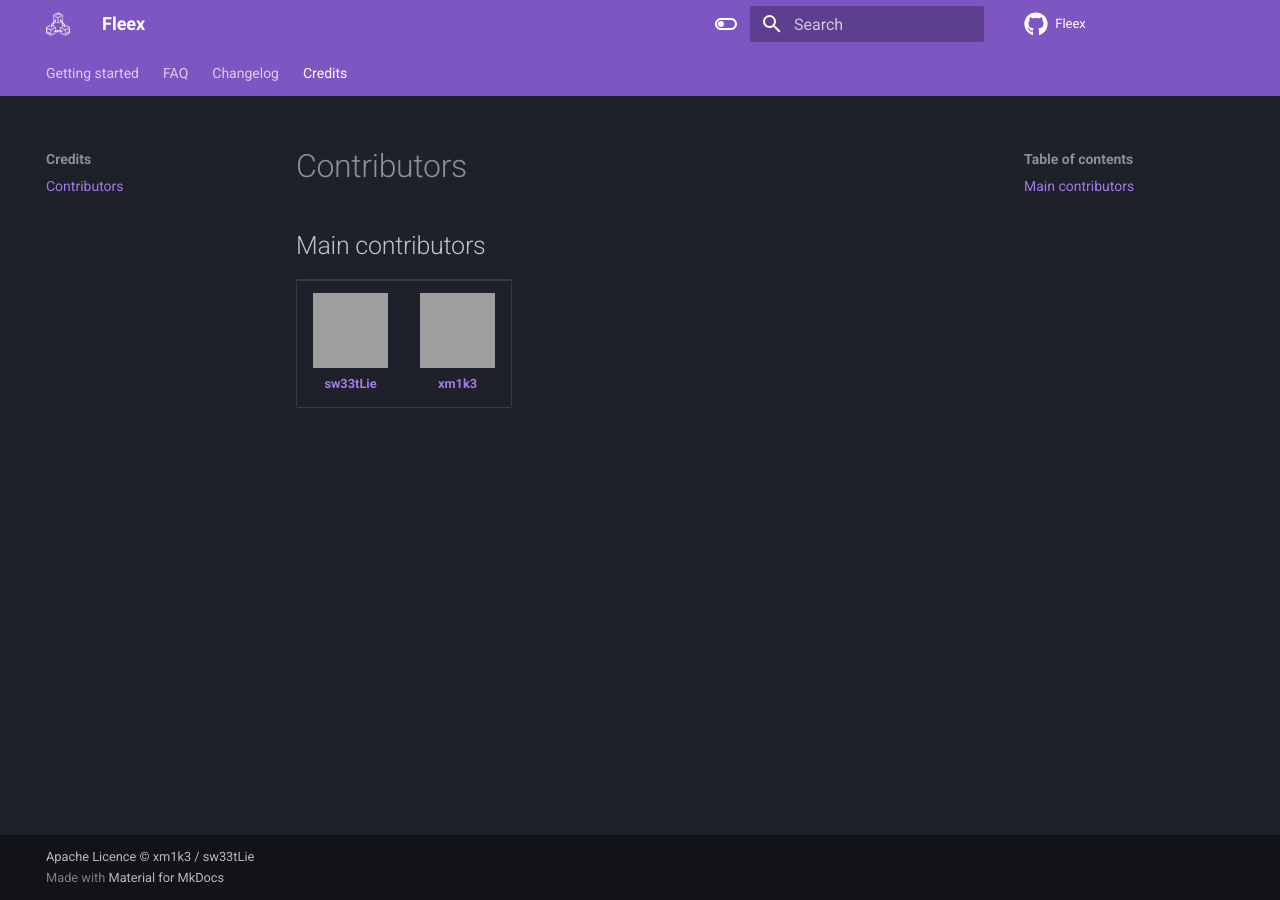
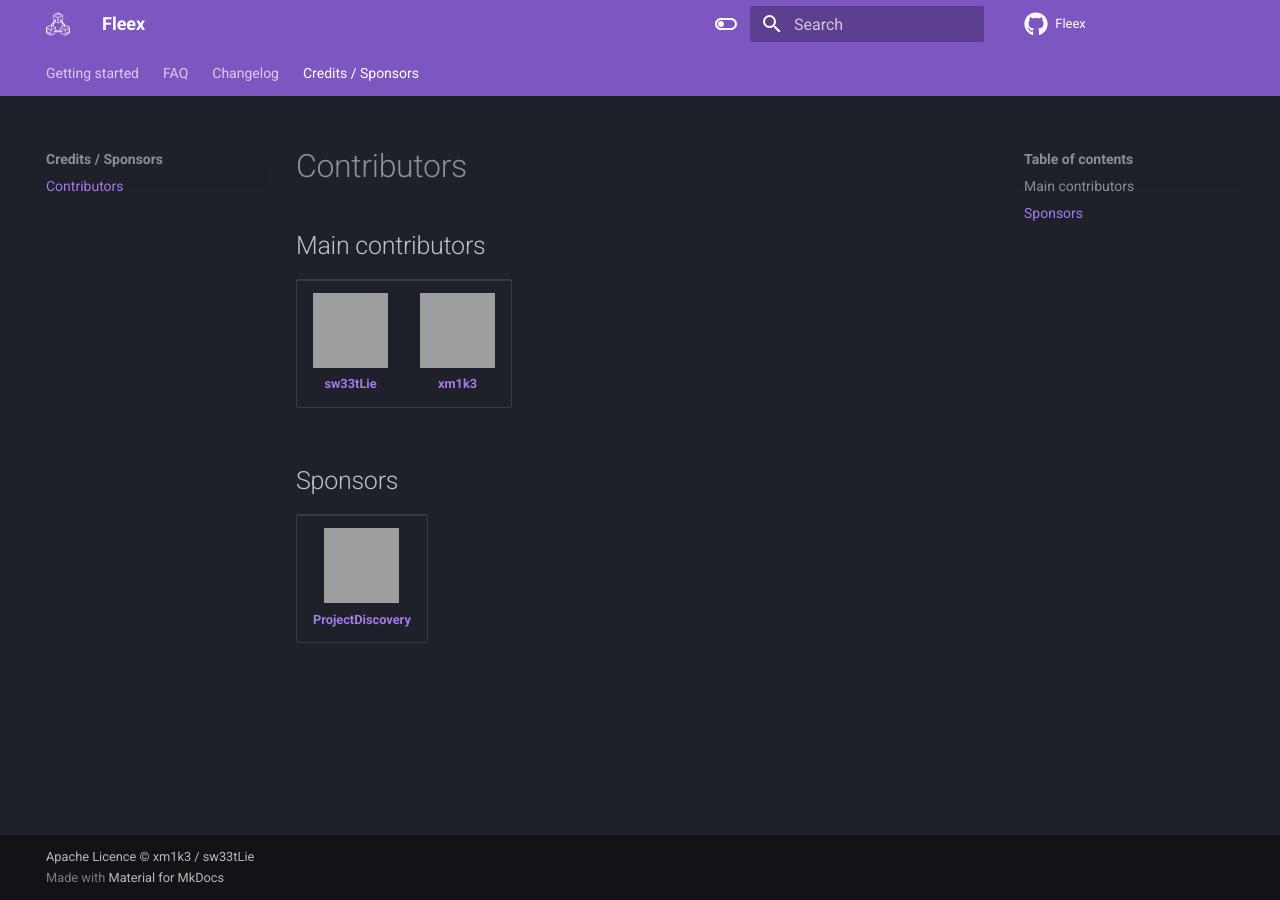
Before and after one commit to FleexSecurity/fleex-docs, an MkDocs documentation site: the page built from docs/credits.md, in a window 1280 px wide. Built offline with MkDocs 1.6.1 and Material for MkDocs 9.7.7, drawn with Linux system fonts in a browser that asks for light colours; comment, search, counter and statistics services are not loaded; grey boxes are pictures that could not be loaded.

Commit message:
Added first sponsor

```diff
--- a/docs/credits.md
+++ b/docs/credits.md
@@ -25,3 +25,20 @@
     </td>
   </tr>
 </table>
+
+
+## Sponsors
+<table>
+  <tr>
+    <td align="center">
+      <a href="https://github.com/projectdiscovery">
+      <img
+          width="75px;"
+          src="https://avatars.githubusercontent.com/u/50994705?v=4"
+          alt="projectdiscovery"/>
+        <br />
+        <b>ProjectDiscovery</b>
+        </a>
+    </td>
+  </tr>
+</table>
--- a/mkdocs.yml
+++ b/mkdocs.yml
@@ -53,7 +53,7 @@
 
   - Changelog:
     - Fleex: releases.md
-  - Credits:
+  - Credits / Sponsors:
     - Contributors: credits.md
 
 markdown_extensions:
```
